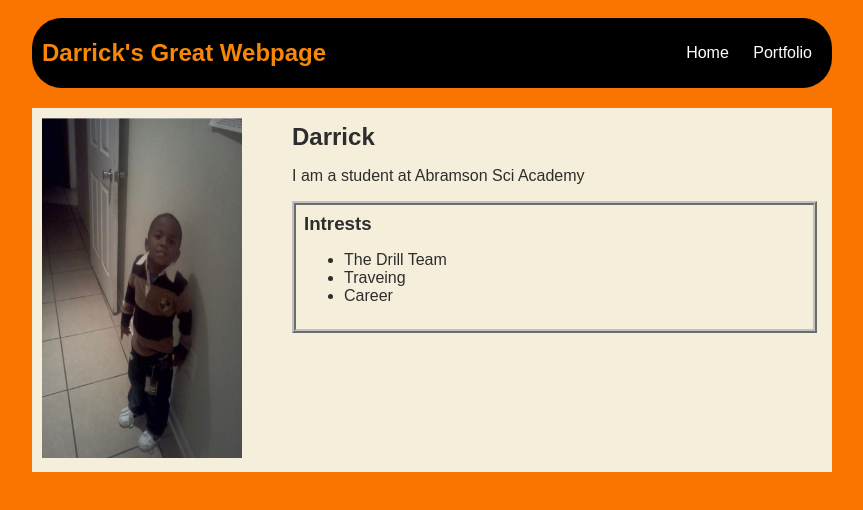
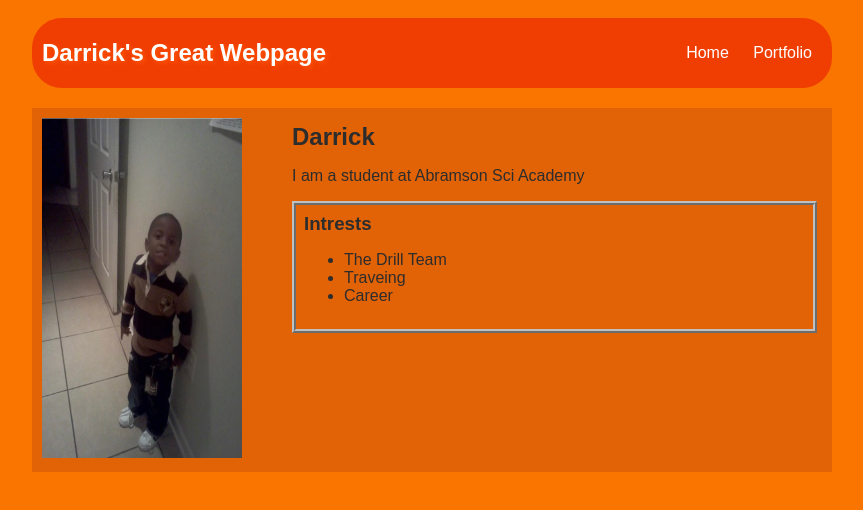
Before and after one commit to Darricktillman/Darricktillman.github.io, a plain HTML site: page index.html in a window 1280 px wide. Shown: the whole page, without its empty margins (208-1071 px from the left). Drawn offline with Linux system fonts and the light colour scheme.

Commit message:
add index.html and css files

```diff
--- a/style.css
+++ b/style.css
@@ -11,7 +11,7 @@ body {
 
 /* navigation menu */
 nav {
-    background: rgb(0, 0, 0);
+    background: rgb(240, 62, 3);
    margin: 0 auto;
    margin-bottom: 20px;
    border-radius: 30px;
@@ -24,6 +24,8 @@ h1 {
     color: rgb(246, 135, 8);
     flex: 1;
     margin: 0;
+    color: white;
+  text-shadow: 2px 2px 4px #ff5500;
 }
 #nav-ul {
     list-style-image: none;
@@ -39,7 +41,7 @@ a {
 
 /* main container area beneath menu */
 main {
-    background: rgb(245, 238, 219);
+    background: rgb(226, 98, 6);
     display: flex;
 }
 .sidebar {
@@ -80,7 +82,7 @@ h2, h3 {
         }
 
         #portfolio li:hover {
-            background: #eee;
+            background: #fd6500;
         }
 
         #portfolio a {
```
